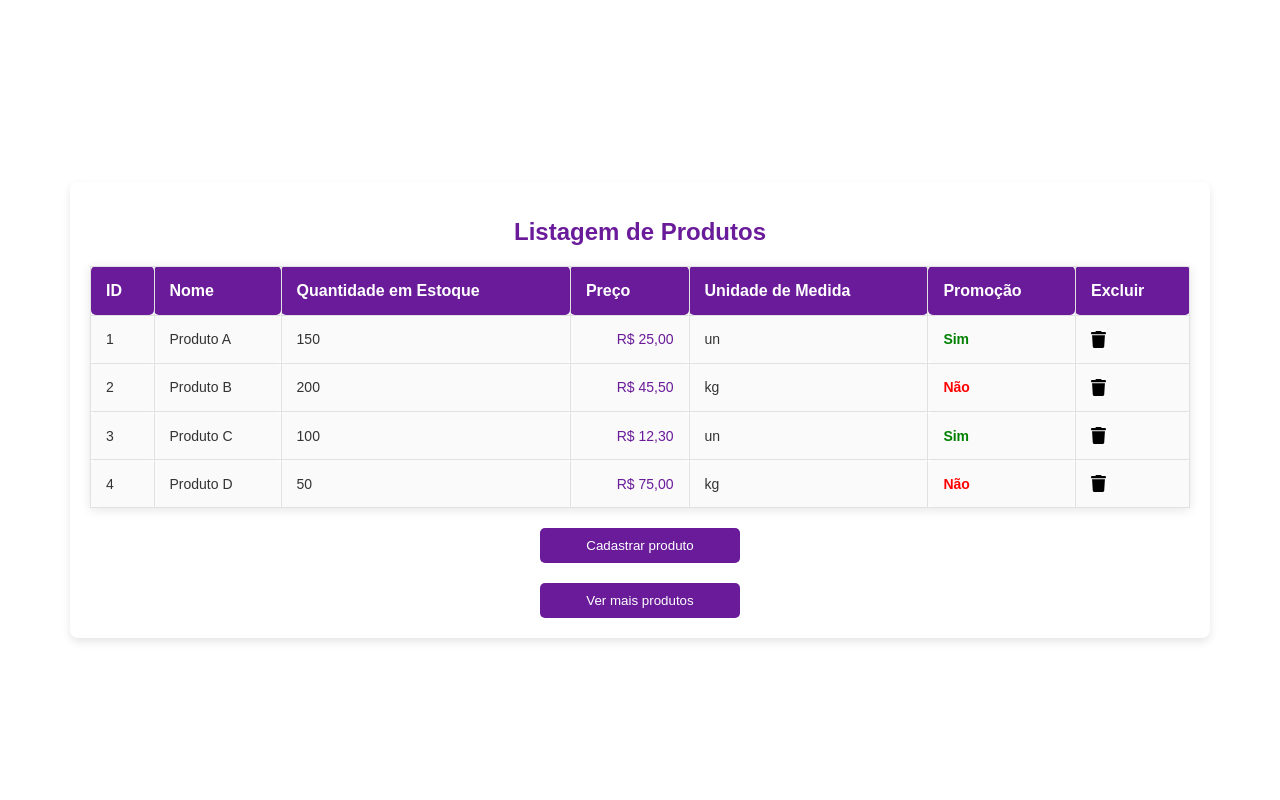
After one commit to joaobatista235/ecommerce, a PHP site: page /views/product_form.php in a window 1280 px wide. The commit adds this page. Run offline with PHP 8.4, Linux system fonts and the light colour scheme; some libraries are stand-ins or nearby versions.

Commit message:
Desenvolvimento da listagem de produtos - frontend

```diff
--- a/config/global.css
+++ b/config/global.css
@@ -19,99 +59,314 @@ body {
   align-items: center;
   width: 100%;
   height: 100%;
+  padding: 2rem;
   /*  background-color: red; */
 }
 
 .outter {
-
+  display: flex;
+  flex-direction: column;
+  justify-content: center;
+  align-items: center;
   border: 1px lightgray solid;
   border-radius: 1rem;
   background-color: white;
   padding: 20px;
+}
 
+#loginForm {
+    margin: 20px
 }
-#responseMessage{
+
+#responseMessage {
   text-align: center;
   background-color: lightgray;
   border: 1px solid lightgray;
   border-radius: 1rem;
   width: 34rem;
   font-size: 1rem;
-    margin-bottom:2rem;
+  margin-bottom: 2rem;
   display: none;
 }
 
-.form-item{
-    margin:30px 0 50px 0px ;
+.form-item {
+    position: relative;
+}
+
+.form-item-input {
+    width: 100%;
+    padding: 10px;
+    padding-right: 40px;
+    border: 1px solid #ccc;
+    border-radius: 5px;
+    box-sizing: border-box;
+}
+
+.input-wrapper {
+    position: relative;
+    width: 100%;
+}
+
+.eye-icon {
+    position: absolute;
+    right: 20px;
+    top: 50%;
+    transform: translateY(-50%);
+    cursor: pointer;
+}
+
+.eye-icon-svg {
+    width: 20px;
+    height: 20px;
+    fill: #999;
+}
+
+
+.form-item {
+  margin: 30px 0 50px 0px;
   display: flex;
   flex-direction: column;
 }
 
-.form-item-input{
+.form-item-input {
   width: 32rem;
-    line-height: 2rem;
+  line-height: 2.5rem;
   font-size: 1.25rem;
   border: 1px lightgray solid;
   border-radius: 1rem;
-    padding: 8px 4px 8px 4px;
+  padding: 8px 4px 8px 15px;
+}
 
-}
-.form-item-label{
+.form-item-label {
   padding: 0 0 20px 0;
   font-size: 1.25rem;
 }
-.form-item-button{
+.form-item-button {
   width: 100%;
   height: 3rem;
-    border: 1px solid #793D8C;
+  border: 1px solid #793d8c;
   border-radius: 2rem;
-    background-color: #793D8C;
-    color:white;
+  background-color: #793d8c;
+  color: white;
   font-size: 1.25rem;
+  cursor: pointer;
 }
-.fg-pass{
+
+.form-item-button:hover {
+  background-color: #9a56a5;
+}
+
+.fg-pass {
   margin-top: 24px;
   font-size: 1.15rem;
 }
 /* End of LandingPage */
 
 /* Begining of Vendor dashboard */
-.dashboard-body{
+.dashboard-body {
   justify-content: left;
   align-items: normal;
 }
-.nav-container{
+.nav-container {
   background-color: #340942;
   width: 5%;
   height: 100vh;
-
 }
-.vendor-dashboard-conatiner{
+.vendor-dashboard-conatiner {
   background-color: red;
   width: 100vw;
   height: 100vh;
 }
 
-.nav-menu{
+.nav-menu {
   display: flex;
   justify-content: center;
 }
 
-.nav-menu-icon{
+.nav-menu-icon {
   width: 50%;
   height: 50%;
   margin-top: 20%;
-
 }
 
-.report-icon{
+.report-icon {
   width: 3.6%;
   height: 3.6%;
 }
-.report-text{
+.report-text {
   font-size: 1.5rem;
 }
-.table-icon{
+.table-icon {
   width: 25%;
   height: 25%;
 }
+
+
+/* Estilização das tabelas */
+.product-list {
+    font-family: 'Segoe UI', Tahoma, Geneva, Verdana, sans-serif;
+    background-color: #f4f6f9;
+    margin: 0;
+    padding: 0;
+    display: flex;
+    justify-content: center;
+    align-items: center;
+    height: 100vh;
+}
+
+.product-container {
+    width: 90%;
+    max-width: 1100px;
+    margin-top: 20px;
+    background-color: white;
+    border-radius: 8px;
+    box-shadow: 0 4px 8px rgba(0, 0, 0, 0.1);
+    overflow: hidden;
+    padding: 20px;
+}
+
+h1 {
+    font-size: 24px;
+    color: #6a1b9a;
+    text-align: center;
+    margin-bottom: 20px;
+}
+
+table {
+    width: 100%;
+    border-collapse: collapse;
+    margin-top: 20px;
+    box-shadow: 0 2px 10px rgba(0, 0, 0, 0.1);
+}
+
+table, th, td {
+    border: 1px solid #e1e1e1;
+}
+
+th, td {
+    padding: 15px;
+    text-align: left;
+}
+
+th {
+    background-color: #6a1b9a;
+    color: white;
+    font-size: 16px;
+    font-weight: bold;
+}
+
+td {
+    background-color: #fafafa;
+    font-size: 14px;
+    color: #333;
+}
+
+td.price {
+    text-align: right;
+    color: #6a1b9a;
+}
+
+td.promo {
+    color: green;
+    font-weight: bold;
+}
+
+td.no-promo {
+    color: red;
+    font-weight: bold;
+}
+
+tr:hover {
+    background-color: #f0e6f7;
+    cursor: pointer;
+}
+
+td.price:hover {
+    text-decoration: underline;
+    cursor: pointer;
+}
+
+th, td {
+    border-radius: 5px;
+}
+
+.btn {
+    background-color: #6a1b9a;
+    color: white;
+    padding: 10px 20px;
+    border: none;
+    border-radius: 5px;
+    cursor: pointer;
+    text-align: center;
+    display: block;
+    margin-top: 20px;
+    width: 200px;
+    margin-left: auto;
+    margin-right: auto;
+}
+
+.btn:hover {
+    background-color: #8e24aa;
+}
+
+#modalCadastro {
+    display: none;
+    position: fixed;
+    z-index: 1;
+    left: 0;
+    top: 0;
+    width: 100%;
+    height: 100%;
+    overflow: auto;
+    background-color: rgba(0, 0, 0, 0.4);
+    padding-top: 60px;
+}
+
+.modal-content {
+    background-color: white;
+    margin: 5% auto;
+    padding: 20px;
+    border-radius: 8px;
+    width: 80%;
+    max-width: 500px;
+}
+
+.modal-header {
+    font-size: 20px;
+    color: #6a1b9a;
+    margin-bottom: 20px;
+}
+
+.modal-body {
+    margin-bottom: 20px;
+}
+
+.modal-footer {
+    text-align: right;
+}
+
+.modal-footer button {
+    padding: 10px 15px;
+    border: none;
+    background-color: #6a1b9a;
+    color: white;
+    border-radius: 5px;
+    cursor: pointer;
+}
+
+.modal-footer button:hover {
+    background-color: #8e24aa;
+}
+
+.input-field {
+    width: 100%;
+    padding: 10px;
+    margin-bottom: 15px;
+    border-radius: 5px;
+    border: 1px solid #ddd;
+}
+
+.input-field:focus {
+    outline: none;
+    border-color: #6a1b9a;
+}
--- a/controllers/access_controller.php
+++ b/controllers/access_controller.php
@@ -41,7 +41,7 @@ if ($_SERVER['REQUEST_METHOD'] === 'POST') {
             'success' => true,
             'message' => 'Admin login successful.',
             'role' => 'admin',
-            'redirectUrl' => 'admin_dashboard.php',
+            'redirectUrl' => 'views/admin_dashboard.php',
         ]);
         exit;
     }
--- /dev/null
+++ b/views/product_form.php
@@ -0,0 +1,90 @@
+<script src="https://cdn.jsdelivr.net/npm/sweetalert2@11"></script><link rel="stylesheet" href="../config/global.css">
+<div class="product-list"></div>
+    <div class="product-container">
+        <h1>Listagem de Produtos</h1>
+        <table>
+            <thead>
+                <tr>
+                    <th>ID</th>
+                    <th>Nome</th>
+                    <th>Quantidade em Estoque</th>
+                    <th>Preço</th>
+                    <th>Unidade de Medida</th>
+                    <th>Promoção</th>
+                    <th>Excluir</th>
+                </tr>
+            </thead>
+            <tbody>
+                <tr>
+                    <td>1</td>
+                    <td>Produto A</td>
+                    <td>150</td>
+                    <td class="price">R$ 25,00</td>
+                    <td>un</td>
+                    <td class="promo">Sim</td>
+                    <td><img id="btnExcluir" src="../assets/icons/trash-solid.svg" width="15px"></td>
+                </tr>
+                <tr>
+                    <td>2</td>
+                    <td>Produto B</td>
+                    <td>200</td>
+                    <td class="price">R$ 45,50</td>
+                    <td>kg</td>
+                    <td class="no-promo">Não</td>
+                    <td><img id="btnExcluir" src="../assets/icons/trash-solid.svg" width="15px"></td>
+                </tr>
+                <tr>
+                    <td>3</td>
+                    <td>Produto C</td>
+                    <td>100</td>
+                    <td class="price">R$ 12,30</td>
+                    <td>un</td>
+                    <td class="promo">Sim</td>
+                    <td><img id="btnExcluir" src="../assets/icons/trash-solid.svg" width="15px"></td>
+                </tr>
+                <tr>
+                    <td>4</td>
+                    <td>Produto D</td>
+                    <td>50</td>
+                    <td class="price">R$ 75,00</td>
+                    <td>kg</td>
+                    <td class="no-promo">Não</td>
+                    <td><img id="btnExcluir" src="../assets/icons/trash-solid.svg" width="15px"></td>
+                </tr>
+            </tbody>
+        </table>
+
+        <button class="btn">Cadastrar produto</button>
+        <button class="btn">Ver mais produtos</button>
+
+        <script>
+        document.getElementById('btnExcluir').addEventListener('click', function() {
+            Swal.fire({
+                title: 'Tem certeza?',
+                text: 'Essa ação não pode ser desfeita!',
+                icon: 'warning',
+                showCancelButton: true,
+                confirmButtonText: 'Sim, excluir!',
+                cancelButtonText: 'Cancelar',
+                reverseButtons: true
+            }).then((result) => {
+                if (result.isConfirmed) {
+                    Swal.fire(
+                        'Excluído!',
+                        'O produto foi excluído com sucesso.',
+                        'success'
+                    );
+
+                } else if (result.isDismissed) {
+                    Swal.fire(
+                        'Cancelado!',
+                        'Ação cancelada.',
+                        'info'
+                    );
+                }
+            });
+        });
+    </script>
+    </div>
+
+</div>
```
Also changed, not shown: other parts of config/global.css (+42 -2 lines), views/home.php (+29 -18 lines), assets/icons/eye-slash-solid.svg (added), assets/icons/eye-solid.svg (added), assets/icons/trash-solid.svg (added). Lines whose indentation alone changed are shown as unchanged.
